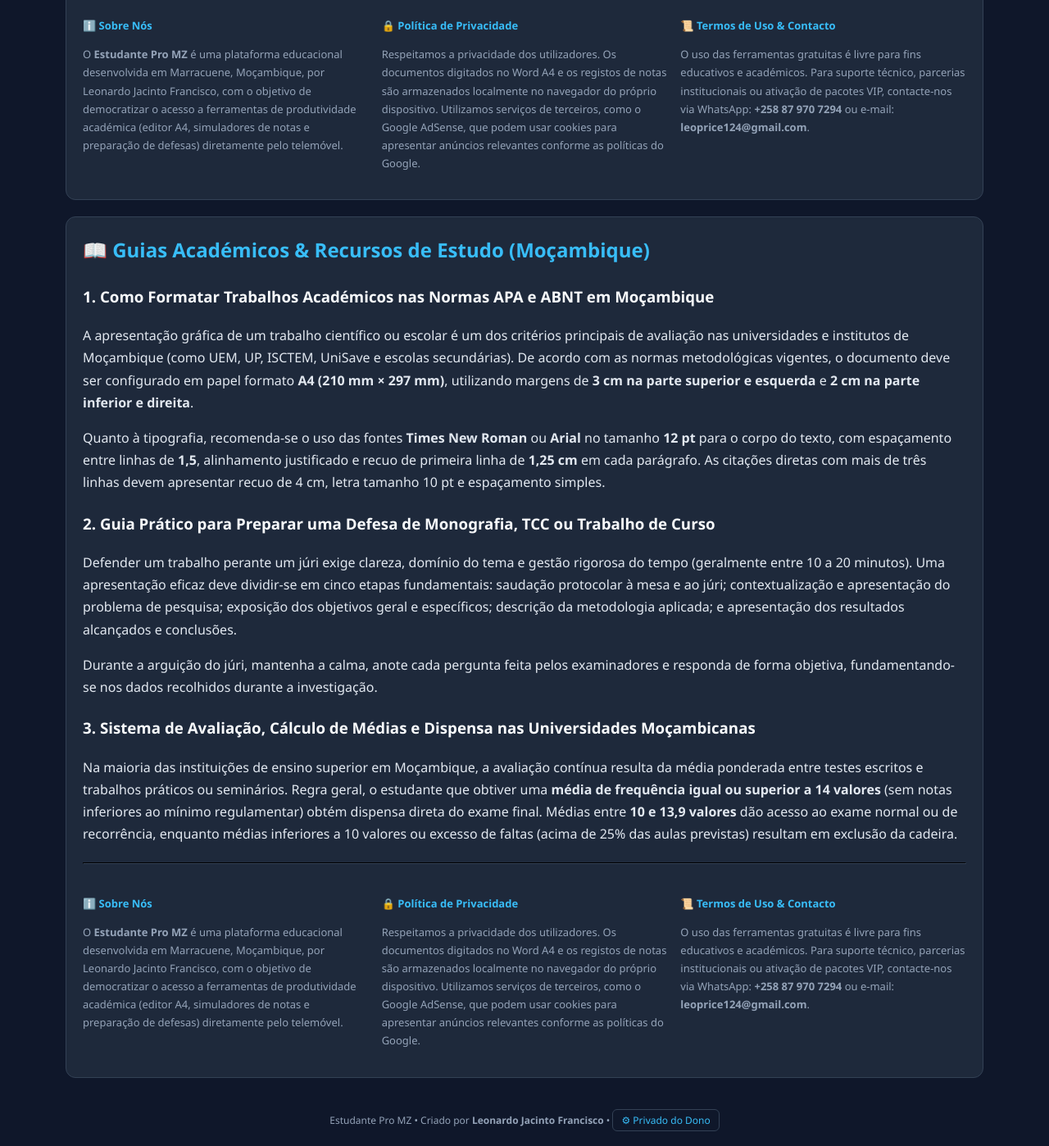
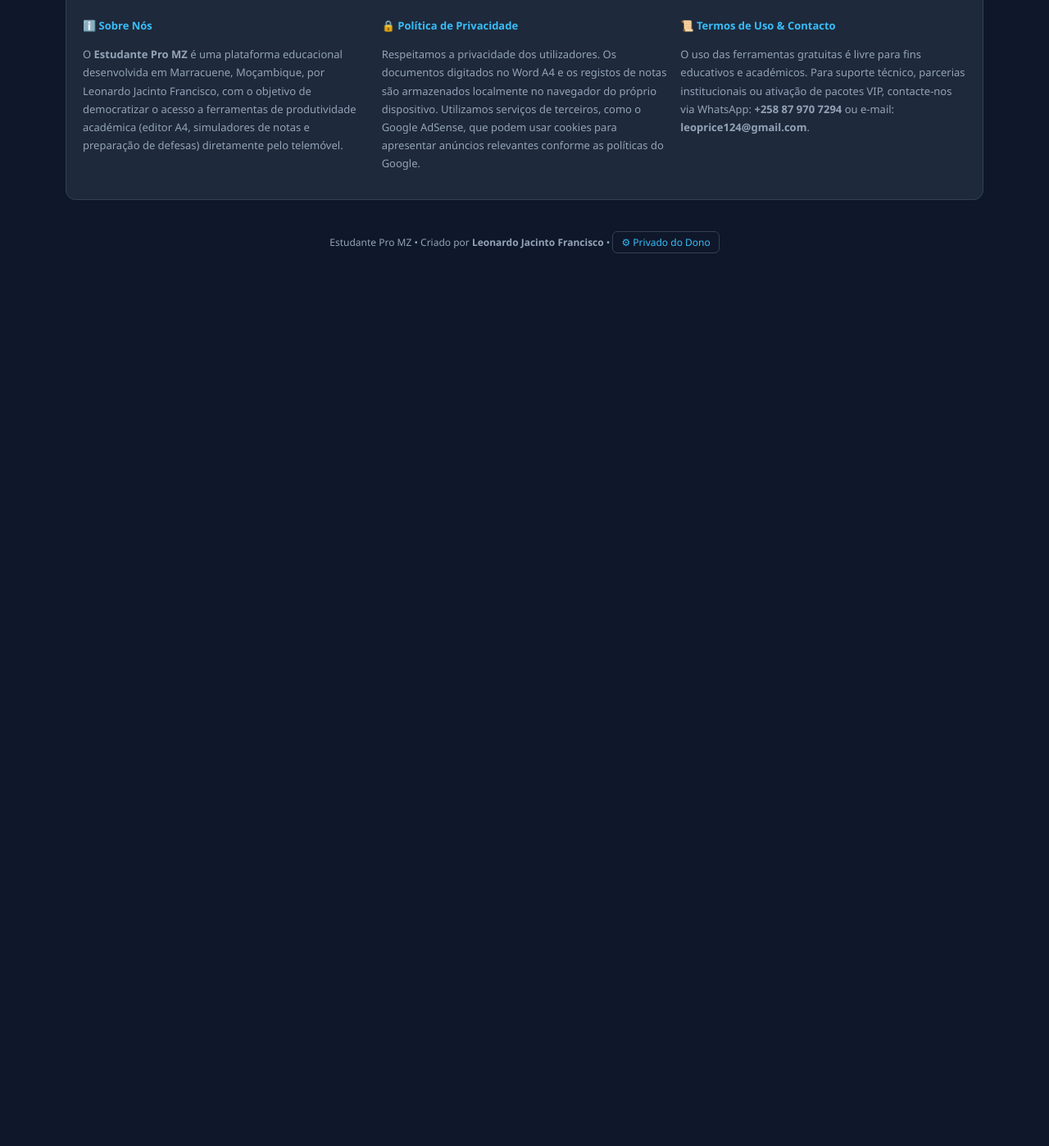
Before and after one commit to leoprice124-prog/estudante-pro-mz, a plain HTML site: page index.html in a window 1280 px wide. Shown: the part 2332-3730 px from the top of the page at 82% size. After the commit the page ends 2659 px from the top, so only its background shows below. Drawn offline with Linux system fonts and the light colour scheme.

Commit message:
Add files via upload

```diff
--- a/index.html
+++ b/index.html
@@ -503,43 +503,7 @@
     </div>
   </div>
 </section>
-<section style="max-width:1120px; margin:20px auto; padding:20px; background:#1e293b; border:1px solid #334155; border-radius:12px; color:#e2e8f0; line-height:1.7;">
-  <h2 style="color:#38bdf8; margin-top:0;">📖 Guias Académicos & Recursos de Estudo (Moçambique)</h2>
 
-  <article style="margin-bottom:20px;">
-    <h3 style="color:#f8fafc;">1. Como Formatar Trabalhos Académicos nas Normas APA e ABNT em Moçambique</h3>
-    <p>A apresentação gráfica de um trabalho científico ou escolar é um dos critérios principais de avaliação nas universidades e institutos de Moçambique (como UEM, UP, ISCTEM, UniSave e escolas secundárias). De acordo com as normas metodológicas vigentes, o documento deve ser configurado em papel formato <b>A4 (210 mm × 297 mm)</b>, utilizando margens de <b>3 cm na parte superior e esquerda</b> e <b>2 cm na parte inferior e direita</b>.</p>
-    <p>Quanto à tipografia, recomenda-se o uso das fontes <b>Times New Roman</b> ou <b>Arial</b> no tamanho <b>12 pt</b> para o corpo do texto, com espaçamento entre linhas de <b>1,5</b>, alinhamento justificado e recuo de primeira linha de <b>1,25 cm</b> em cada parágrafo. As citações diretas com mais de três linhas devem apresentar recuo de 4 cm, letra tamanho 10 pt e espaçamento simples.</p>
-  </article>
-
-  <article style="margin-bottom:20px;">
-    <h3 style="color:#f8fafc;">2. Guia Prático para Preparar uma Defesa de Monografia, TCC ou Trabalho de Curso</h3>
-    <p>Defender um trabalho perante um júri exige clareza, domínio do tema e gestão rigorosa do tempo (geralmente entre 10 a 20 minutos). Uma apresentação eficaz deve dividir-se em cinco etapas fundamentais: saudação protocolar à mesa e ao júri; contextualização e apresentação do problema de pesquisa; exposição dos objetivos geral e específicos; descrição da metodologia aplicada; e apresentação dos resultados alcançados e conclusões.</p>
-    <p>Durante a arguição do júri, mantenha a calma, anote cada pergunta feita pelos examinadores e responda de forma objetiva, fundamentando-se nos dados recolhidos durante a investigação.</p>
-  </article>
-
-  <article style="margin-bottom:20px;">
-    <h3 style="color:#f8fafc;">3. Sistema de Avaliação, Cálculo de Médias e Dispensa nas Universidades Moçambicanas</h3>
-    <p>Na maioria das instituições de ensino superior em Moçambique, a avaliação contínua resulta da média ponderada entre testes escritos e trabalhos práticos ou seminários. Regra geral, o estudante que obtiver uma <b>média de frequência igual ou superior a 14 valores</b> (sem notas inferiores ao mínimo regulamentar) obtém dispensa direta do exame final. Médias entre <b>10 e 13,9 valores</b> dão acesso ao exame normal ou de recorrência, enquanto médias inferiores a 10 valores ou excesso de faltas (acima de 25% das aulas previstas) resultam em exclusão da cadeira.</p>
-  </article>
-
-  <hr style="border-color:#334155; margin:20px 0;" />
-
-  <div style="display:grid; grid-template-columns:repeat(auto-fit, minmax(240px, 1fr)); gap:16px; font-size:13px; color:#94a3b8;">
-    <div>
-      <h4 style="color:#38bdf8; margin-bottom:6px;">ℹ️ Sobre Nós</h4>
-      <p>O <b>Estudante Pro MZ</b> é uma plataforma educacional desenvolvida em Marracuene, Moçambique, por Leonardo Jacinto Francisco, com o objetivo de democratizar o acesso a ferramentas de produtividade académica (editor A4, simuladores de notas e preparação de defesas) diretamente pelo telemóvel.</p>
-    </div>
-    <div>
-      <h4 style="color:#38bdf8; margin-bottom:6px;">🔒 Política de Privacidade</h4>
-      <p>Respeitamos a privacidade dos utilizadores. Os documentos digitados no Word A4 e os registos de notas são armazenados localmente no navegador do próprio dispositivo. Utilizamos serviços de terceiros, como o Google AdSense, que podem usar cookies para apresentar anúncios relevantes conforme as políticas do Google.</p>
-    </div>
-    <div>
-      <h4 style="color:#38bdf8; margin-bottom:6px;">📜 Termos de Uso & Contacto</h4>
-      <p>O uso das ferramentas gratuitas é livre para fins educativos e académicos. Para suporte técnico, parcerias institucionais ou ativação de pacotes VIP, contacte-nos via WhatsApp: <b>+258 87 970 7294</b> ou e-mail: <b>leoprice124@gmail.com</b>.</p>
-    </div>
-  </div>
-</section>
 <!-- PAINEL_DONO_INICIO -->
 <div style="text-align:center; padding:18px; color:#94a3b8; font-size:12px;">
   Estudante Pro MZ • Criado por <b>Leonardo Jacinto Francisco</b> •
```
Also changed, not shown: ads.txt, 1 other file.
